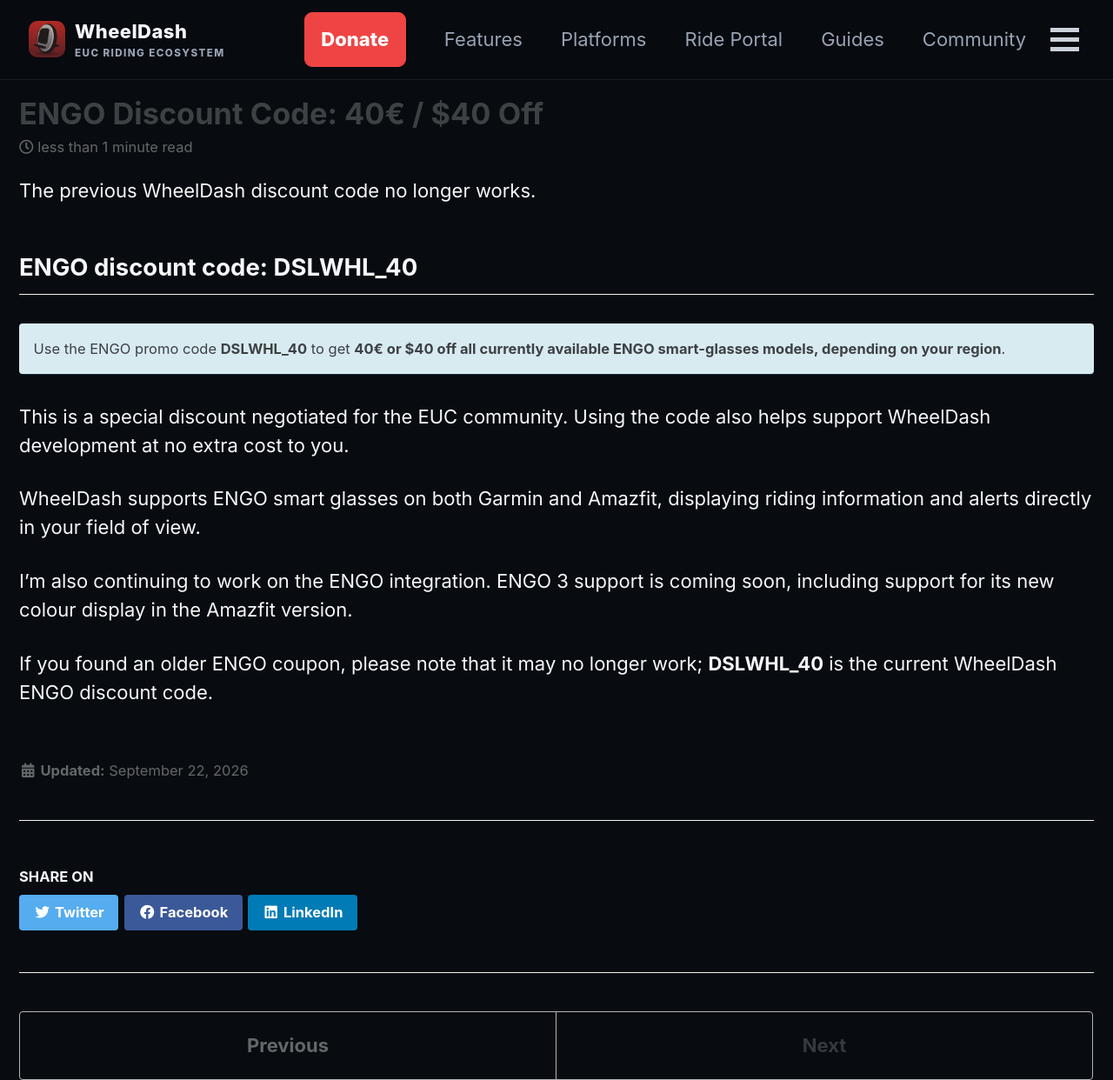
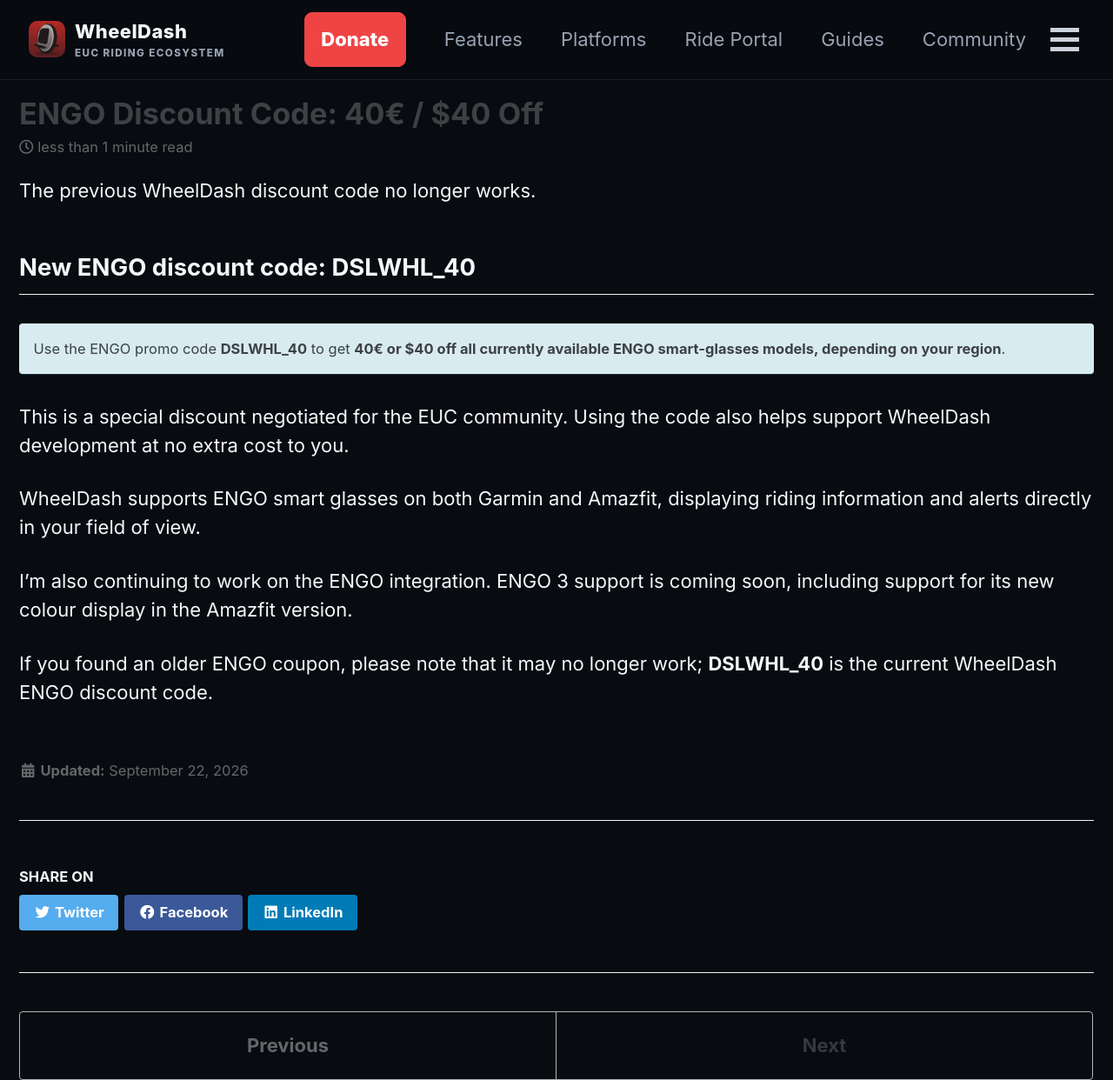
Before and after one commit to blkfribourg/blkfribourg.github.io, a Jekyll site: the page built from _pages/_posts/2026-09-22-engo-discount-code-40-off.md, in a window 1280 px wide. Shown: the whole page at 87% size. Built offline with Jekyll 4.4.1, drawn with Linux system fonts in a browser that asks for light colours; cached includes are drawn as plain includes.

Commit message:
Update 2026-09-22-engo-discount-code-40-off.md

```diff
--- a/_pages/_posts/2026-09-22-engo-discount-code-40-off.md
+++ b/_pages/_posts/2026-09-22-engo-discount-code-40-off.md
@@ -13,7 +13,7 @@
 
 The previous WheelDash discount code no longer works.
 
-## ENGO discount code: DSLWHL_40
+## New ENGO discount code: DSLWHL_40
 
 Use the ENGO promo code **DSLWHL_40** to get **40€ or $40 off all currently available ENGO smart-glasses models, depending on your region**.
 {: .notice--info}
```
